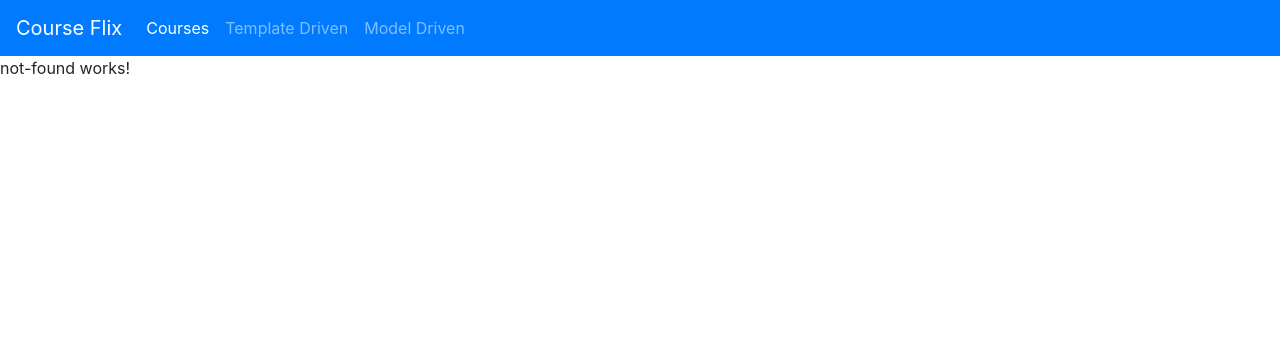
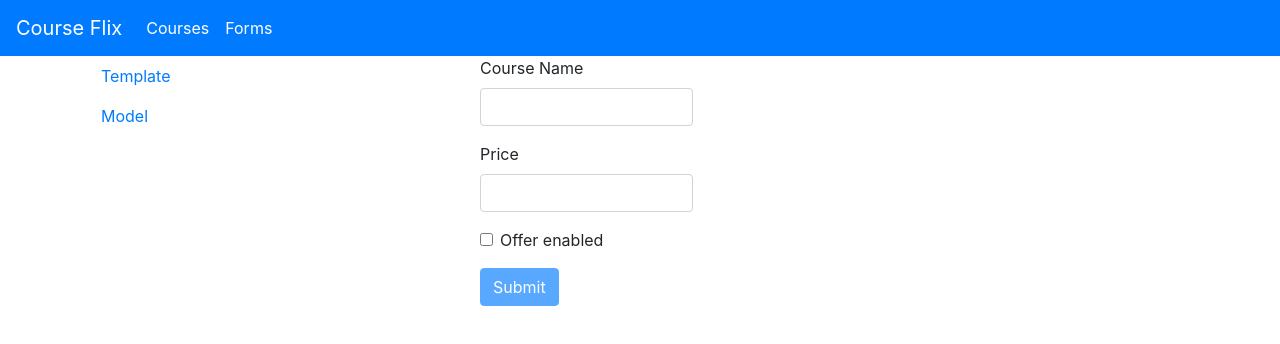
Before and after one commit to prashdeep/siemens_9thdec-2019_angular, an Angular app in the folder day2/course-flix/: page /forms/template in a window 1280 px wide. Shown: the top 344 px of the page. Built offline with nearby package versions, Linux system fonts and the light colour scheme.

Commit message:
committing the changes

```diff
--- a/day2/course-flix/src/app/app.module.ts
+++ b/day2/course-flix/src/app/app.module.ts
@@ -19,6 +19,7 @@ import { TemplateDrivenComponent } from './forms/template-driven/template-driven
 import { ModelDrivenComponent } from './forms/model-driven/model-driven.component';
 import { NotFoundComponent } from './not-found/not-found.component';
 import { NavbarComponent } from './navbar/navbar.component';
+import { FormsComponent } from './forms/forms.component';
 
 @NgModule({
   declarations: [
@@ -38,7 +39,8 @@ import { NavbarComponent } from './navbar/navbar.component';
     TemplateDrivenComponent,
     ModelDrivenComponent,
     NotFoundComponent,
-    NavbarComponent
+    NavbarComponent,
+    FormsComponent
   ],
   imports: [
     BrowserModule,
--- /dev/null
+++ b/day2/course-flix/src/app/forms/forms.component.html
@@ -0,0 +1,22 @@
+<div class="container">
+    <div class="row">
+        <div class="col-md-4">
+                <ul class="nav flex-column">
+                        <li class="nav-item">
+                          <a class="nav-link "
+                            [routerLink]="['template']"
+                            routerLinkActive="active"  >Template</a>
+                        </li>
+                        <li class="nav-item">
+                          <a class="nav-link"
+                          [routerLink]="['model']"
+                          routerLinkActive="active">Model</a>
+                        </li>
+
+                    </ul>
+        </div>
+        <div class="col-md-8">
+            <router-outlet></router-outlet>
+        </div>
+    </div>
+</div>
--- /dev/null
+++ b/day2/course-flix/src/app/forms/forms.component.ts
@@ -0,0 +1,15 @@
+import { Component, OnInit } from '@angular/core';
+
+@Component({
+  selector: 'app-forms',
+  templateUrl: './forms.component.html',
+  styleUrls: ['./forms.component.css']
+})
+export class FormsComponent implements OnInit {
+
+  constructor() { }
+
+  ngOnInit() {
+  }
+
+}
--- a/day2/course-flix/src/app/navbar/navbar.component.html
+++ b/day2/course-flix/src/app/navbar/navbar.component.html
@@ -3,8 +3,7 @@
     <div class="collapse navbar-collapse" id="navbarNavAltMarkup">
         <div class="navbar-nav">
             <a class="nav-item nav-link" [routerLink]="['']"  routerLinkActive="active">Courses</a>
-            <a class="nav-item nav-link" [routerLink]="['template']" routerLinkActive="active">Template Driven</a>
-            <a class="nav-item nav-link" [routerLink]="['model']" routerLinkActive="active">Model Driven</a>
+            <a class="nav-item nav-link" [routerLink]="['forms']" routerLinkActive="active">Forms</a>
         </div>
     </div>
 </nav>
```
Also changed, not shown: day2/course-flix/src/app/app-routing.module.ts (+18 -6 lines), day2/course-flix/src/app/forms/forms.component.css (added), 1 other file (tests, documents, lock files or other folders).
